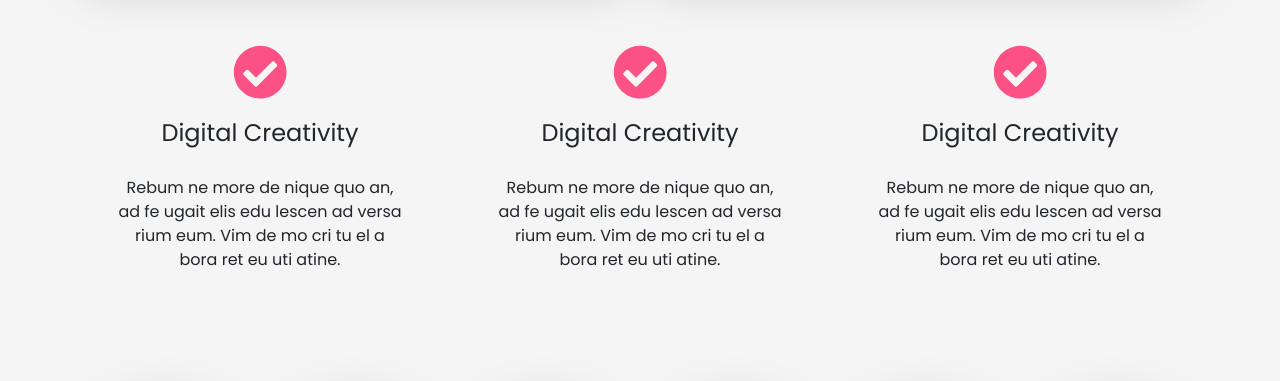
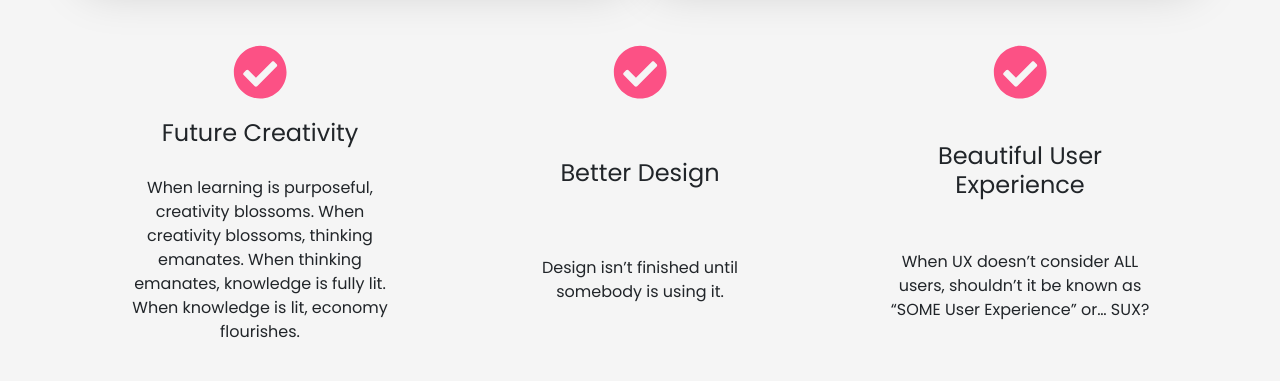
Before and after one commit to lakhan1989/portfolio, a plain HTML site: page index.html in a window 1280 px wide. Shown: the part 3451-3832 px from the top of the page. Drawn offline with nearby package versions, Linux system fonts and the light colour scheme; files that its build step writes are made by us from their sources.

Commit message:
update portfolio

```diff
--- a/index.html
+++ b/index.html
@@ -204,26 +204,23 @@
       <div class="row mt-5">
         <div class="col-lg-4 text-center check-section">
           <i class="fas fa-check-circle"></i>
-          <h4>Digital Creativity</h4>
+          <h4>Future Creativity</h4>
           <p>
-            Rebum ne more de nique quo an, ad fe ugait elis edu lescen ad versa
-            rium eum. Vim de mo cri tu el a bora ret eu uti atine.
+            When learning is purposeful, creativity blossoms. When creativity blossoms, thinking emanates. When thinking emanates, knowledge is fully lit. When knowledge is lit, economy flourishes.
           </p>
         </div>
         <div class="col-lg-4 text-center check-section">
           <i class="fas fa-check-circle"></i>
-          <h4>Digital Creativity</h4>
+          <h4>Better Design</h4>
           <p>
-            Rebum ne more de nique quo an, ad fe ugait elis edu lescen ad versa
-            rium eum. Vim de mo cri tu el a bora ret eu uti atine.
+            Design isn’t finished until somebody is using it.
           </p>
         </div>
         <div class="col-lg-4 text-center check-section">
           <i class="fas fa-check-circle"></i>
-          <h4>Digital Creativity</h4>
+          <h4>Beautiful User Experience</h4>
           <p>
-            Rebum ne more de nique quo an, ad fe ugait elis edu lescen ad versa
-            rium eum. Vim de mo cri tu el a bora ret eu uti atine.
+            When UX doesn’t consider ALL users, shouldn’t it be known as “SOME User Experience” or… SUX?
           </p>
         </div>
       </div>
```
